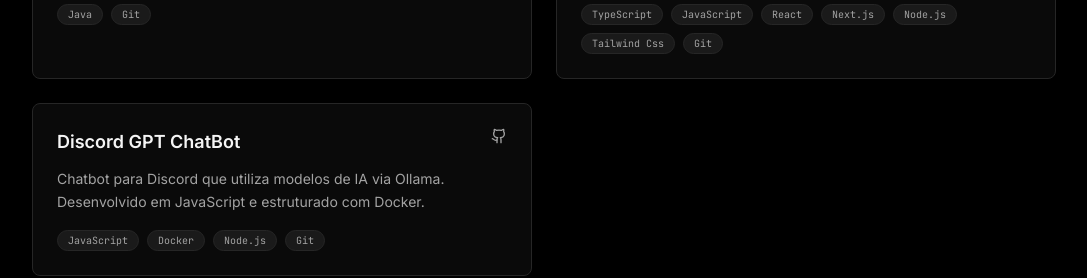
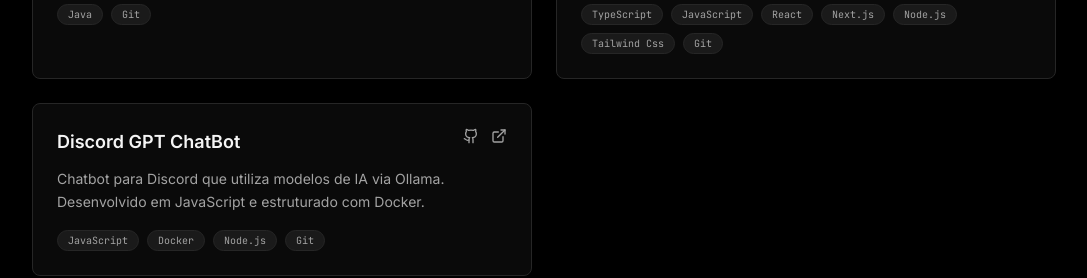
Before and after one commit to jircik/DevPortfolio, a Next.js app: page / in a window 1280 px wide. Shown: the part 2360-2638 px from the top of the page, without its empty margins (96-1183 px from the left). Built offline with nearby package versions, Linux system fonts and the light colour scheme.

Commit message:
Add Discord GPT ChatBot link

```diff
--- a/components/projects-section.tsx
+++ b/components/projects-section.tsx
@@ -78,7 +78,7 @@
         "Chatbot para Discord que utiliza modelos de IA via Ollama. Desenvolvido em JavaScript e estruturado com Docker.",
     tech: ["JavaScript", "Docker", "Node.js", "Git"],
     github: "https://github.com/jircik/DiscordChatBot",
-    live: null,
+    live: "https://discord.com/oauth2/authorize?client_id=1474823195235451042&permissions=8&integration_type=0&scope=bot",
   },
 ]
 
```
